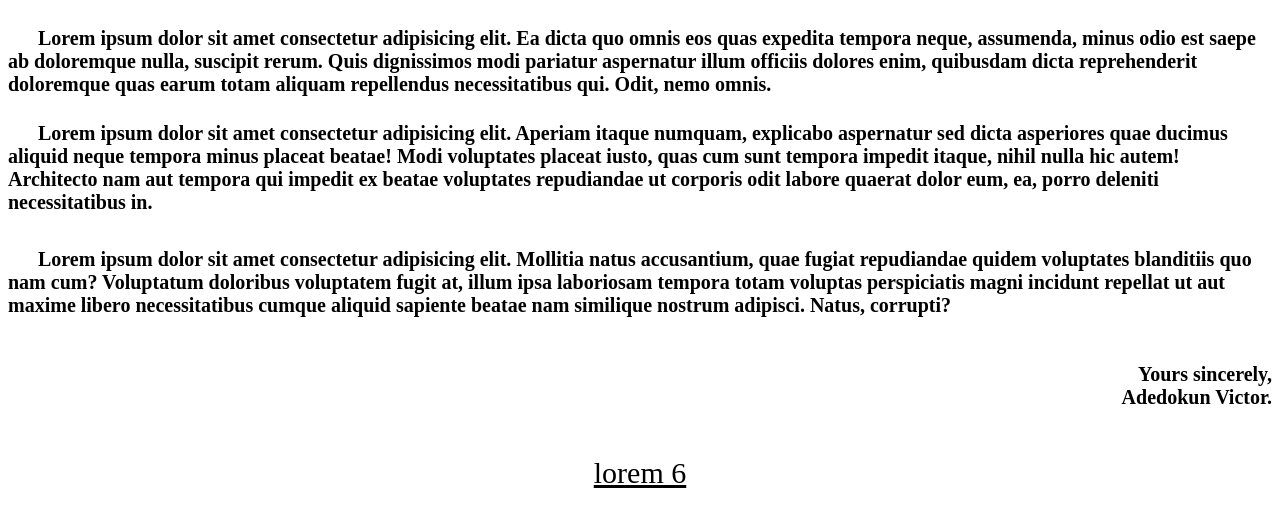
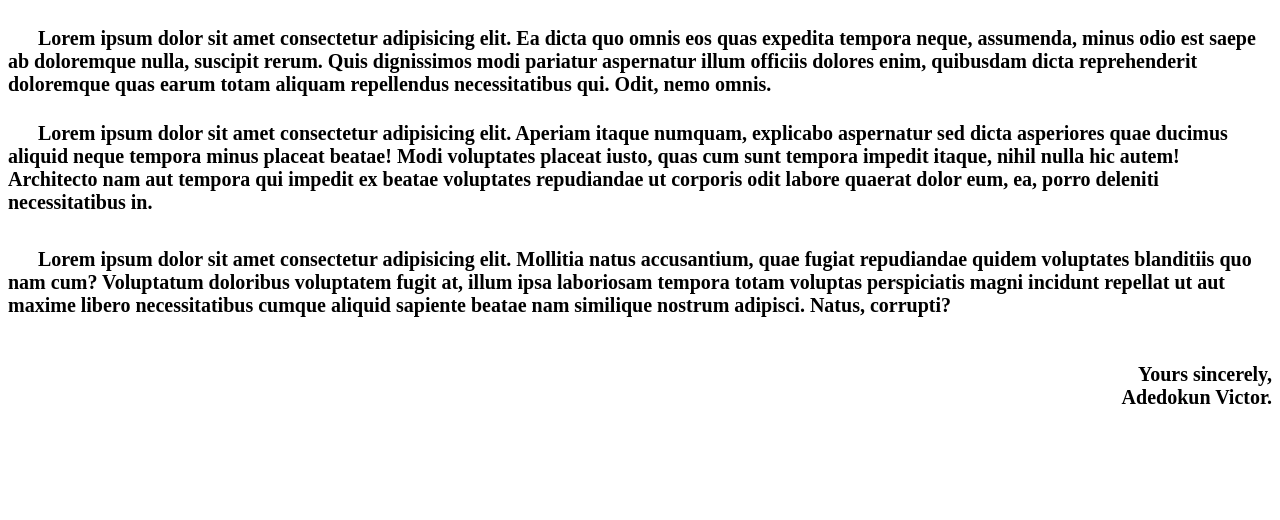
Before and after one commit to adedokunvictor281-creator/Assignment, a plain HTML site: page Index.html in a window 1280 px wide. Shown: the part 339-859 px from the top of the page. After the commit the page ends 800 px from the top, so only its background shows below. Drawn offline with Linux system fonts and the light colour scheme.

Commit message:
initail commit

```diff
--- a/Index.html
+++ b/Index.html
@@ -21,8 +21,6 @@
 
     <h6>Yours sincerely, <br>Adedokun Victor.</h6>
 
-    <p>lorem 6
 
-    </p>
 </body>
 </html>
```
